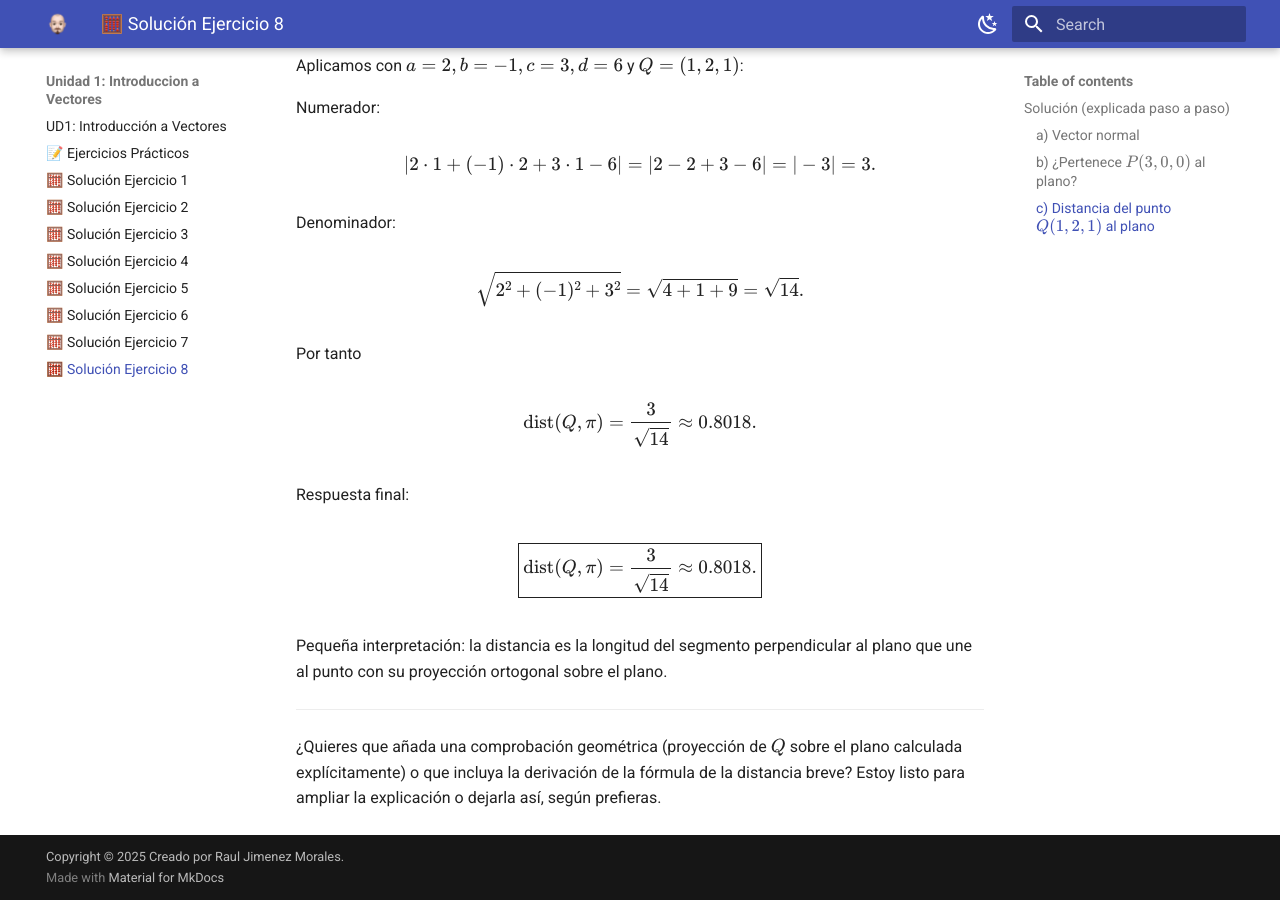
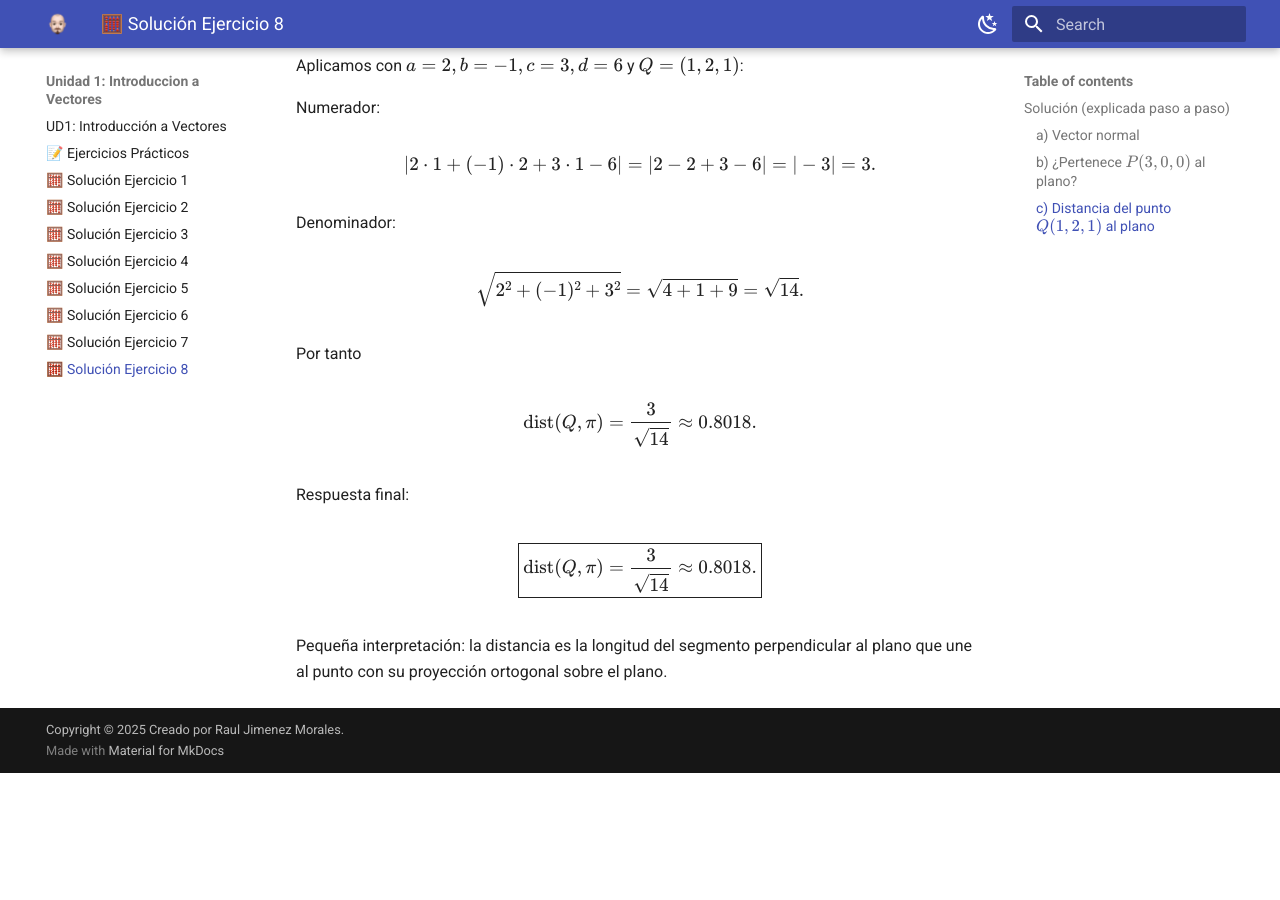
Before and after one commit to raul-drupal-dev/uax-algebra, an MkDocs documentation site: the page built from docs/ud1/ejercicio8.md, in a window 1280 px wide and 900 px high, scrolled down 1501 px. Built offline with MkDocs 1.6.1 and Material for MkDocs 9.7.7, drawn with Linux system fonts in a browser that asks for light colours; after the commit the page ends 2274 px from its top, so only the background shows below that.

Commit message:
fix ejercicios8

```diff
--- a/docs/ud1/ejercicio8.md
+++ b/docs/ud1/ejercicio8.md
@@ -79,7 +79,3 @@ Respuesta final:
 $$\boxed{\operatorname{dist}(Q,\pi)=\dfrac{3}{\sqrt{14}}\approx0.8018.}$$
 
 Pequeña interpretación: la distancia es la longitud del segmento perpendicular al plano que une al punto con su proyección ortogonal sobre el plano.
-
----
-
-¿Quieres que añada una comprobación geométrica (proyección de $Q$ sobre el plano calculada explícitamente) o que incluya la derivación de la fórmula de la distancia breve? Estoy listo para ampliar la explicación o dejarla así, según prefieras.
```
